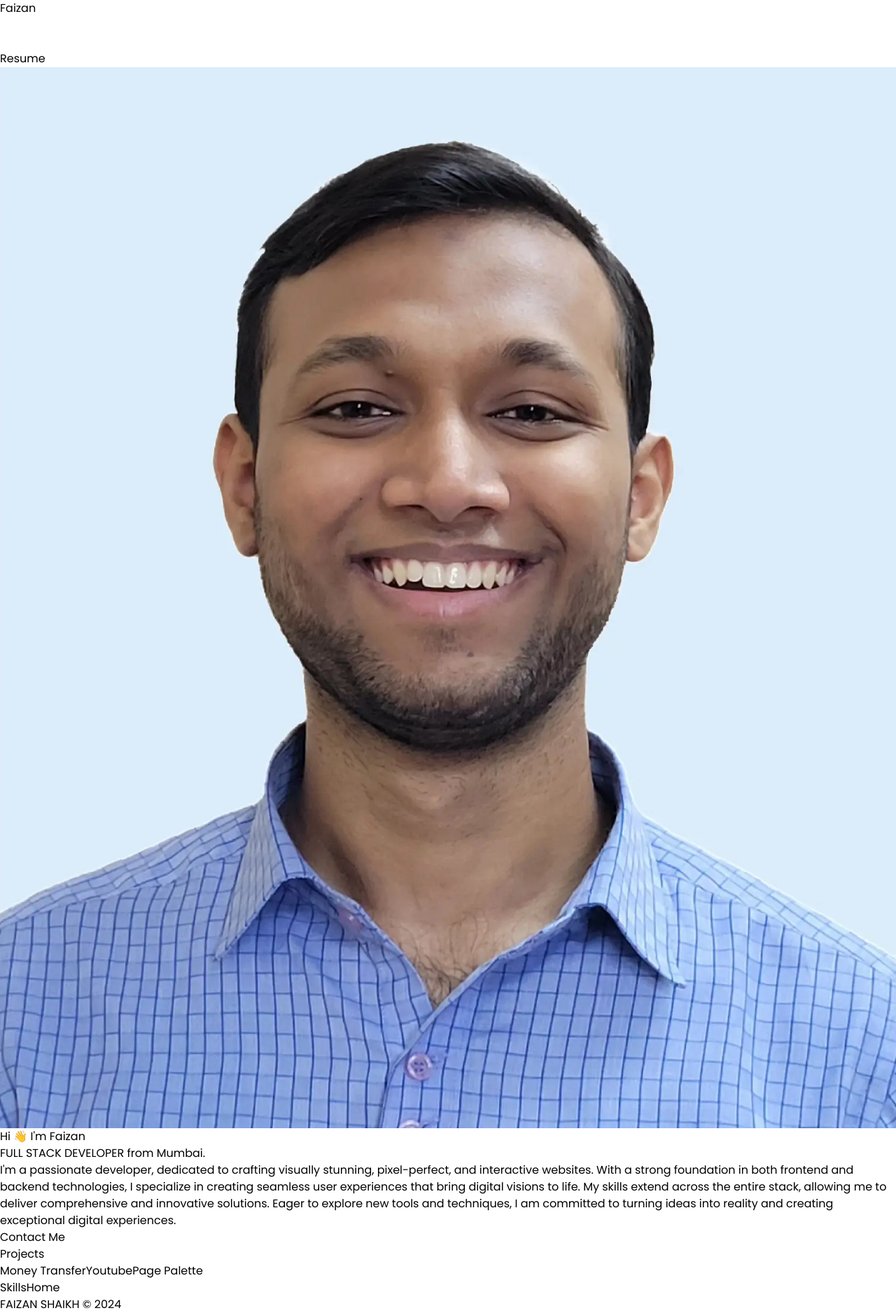
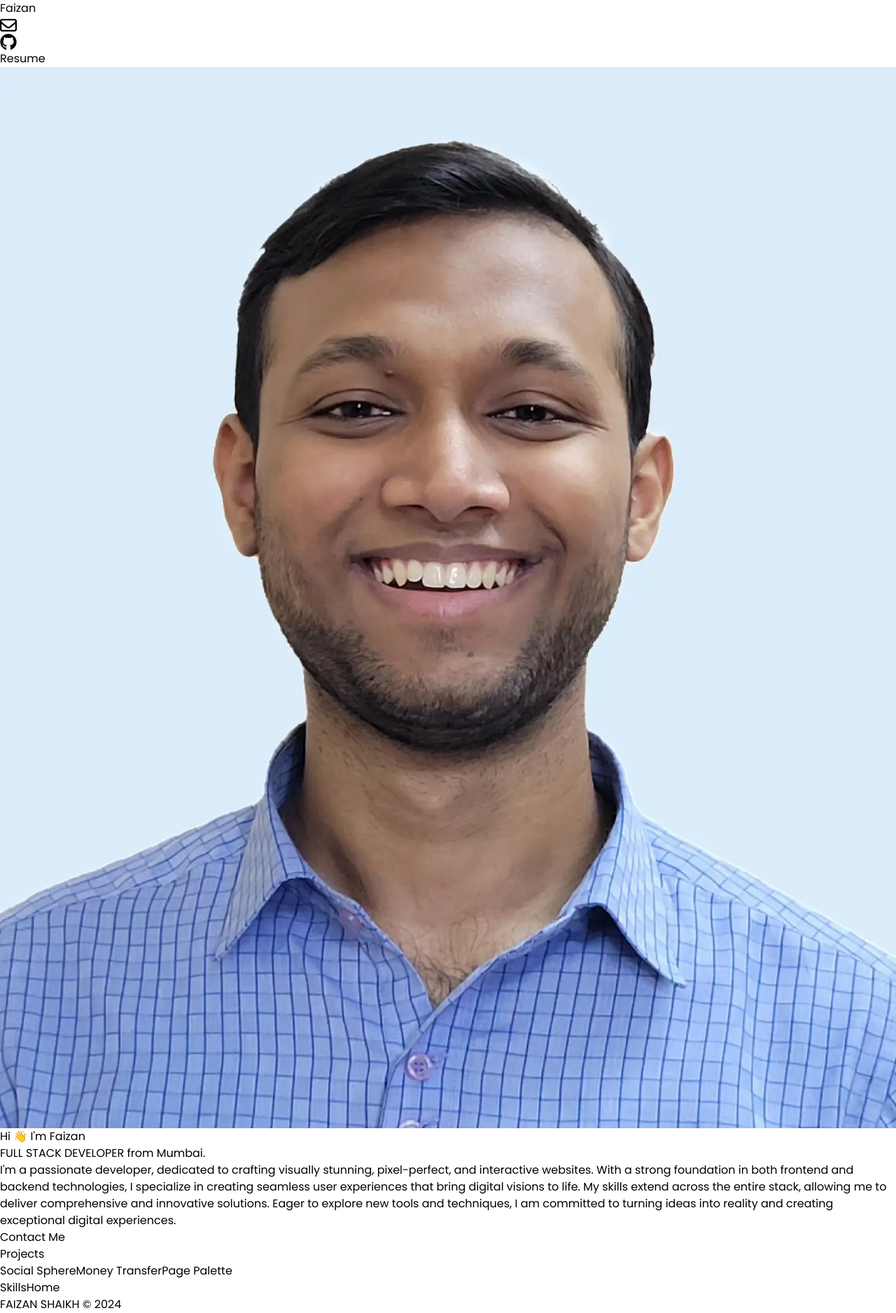
Before and after one commit to IronJosh786/portfolio_, a React (Vite) app: page / in a window 1280 px wide. Shown: the whole page at 70% size. Built offline with nearby package versions, Linux system fonts and the light colour scheme.

Commit message:
add new project

```diff
--- a/src/App.jsx
+++ b/src/App.jsx
@@ -24,11 +24,9 @@
                 height="24"
                 width="24"
                 viewBox="0 0 512 512"
+                className="duration-150 ease-in-out fill-white hover:fill-pink-700"
               >
-                <path
-                  fill="#fff"
-                  d="M64 112c-8.8 0-16 7.2-16 16v22.1L220.5 291.7c20.7 17 50.4 17 71.1 0L464 150.1V128c0-8.8-7.2-16-16-16H64zM48 212.2V384c0 8.8 7.2 16 16 16H448c8.8 0 16-7.2 16-16V212.2L322 328.8c-38.4 31.5-93.7 31.5-132 0L48 212.2zM0 128C0 92.7 28.7 64 64 64H448c35.3 0 64 28.7 64 64V384c0 35.3-28.7 64-64 64H64c-35.3 0-64-28.7-64-64V128z"
-                />
+                <path d="M64 112c-8.8 0-16 7.2-16 16v22.1L220.5 291.7c20.7 17 50.4 17 71.1 0L464 150.1V128c0-8.8-7.2-16-16-16H64zM48 212.2V384c0 8.8 7.2 16 16 16H448c8.8 0 16-7.2 16-16V212.2L322 328.8c-38.4 31.5-93.7 31.5-132 0L48 212.2zM0 128C0 92.7 28.7 64 64 64H448c35.3 0 64 28.7 64 64V384c0 35.3-28.7 64-64 64H64c-35.3 0-64-28.7-64-64V128z" />
               </svg>
             </Link>
             <Link
@@ -41,16 +39,14 @@
                 height="24"
                 width="24"
                 viewBox="0 0 496 512"
+                className="duration-150 ease-in-out fill-white hover:fill-pink-700"
               >
-                <path
-                  fill="#fff"
-                  d="M165.9 397.4c0 2-2.3 3.6-5.2 3.6-3.3 .3-5.6-1.3-5.6-3.6 0-2 2.3-3.6 5.2-3.6 3-.3 5.6 1.3 5.6 3.6zm-31.1-4.5c-.7 2 1.3 4.3 4.3 4.9 2.6 1 5.6 0 6.2-2s-1.3-4.3-4.3-5.2c-2.6-.7-5.5 .3-6.2 2.3zm44.2-1.7c-2.9 .7-4.9 2.6-4.6 4.9 .3 2 2.9 3.3 5.9 2.6 2.9-.7 4.9-2.6 4.6-4.6-.3-1.9-3-3.2-5.9-2.9zM244.8 8C106.1 8 0 113.3 0 252c0 110.9 69.8 205.8 169.5 239.2 12.8 2.3 17.3-5.6 17.3-12.1 0-6.2-.3-40.4-.3-61.4 0 0-70 15-84.7-29.8 0 0-11.4-29.1-27.8-36.6 0 0-22.9-15.7 1.6-15.4 0 0 24.9 2 38.6 25.8 21.9 38.6 58.6 27.5 72.9 20.9 2.3-16 8.8-27.1 16-33.7-55.9-6.2-112.3-14.3-112.3-110.5 0-27.5 7.6-41.3 23.6-58.9-2.6-6.5-11.1-33.3 2.6-67.9 20.9-6.5 69 27 69 27 20-5.6 41.5-8.5 62.8-8.5s42.8 2.9 62.8 8.5c0 0 48.1-33.6 69-27 13.7 34.7 5.2 61.4 2.6 67.9 16 17.7 25.8 31.5 25.8 58.9 0 96.5-58.9 104.2-114.8 110.5 9.2 7.9 17 22.9 17 46.4 0 33.7-.3 75.4-.3 83.6 0 6.5 4.6 14.4 17.3 12.1C428.2 457.8 496 362.9 496 252 496 113.3 383.5 8 244.8 8zM97.2 352.9c-1.3 1-1 3.3 .7 5.2 1.6 1.6 3.9 2.3 5.2 1 1.3-1 1-3.3-.7-5.2-1.6-1.6-3.9-2.3-5.2-1zm-10.8-8.1c-.7 1.3 .3 2.9 2.3 3.9 1.6 1 3.6 .7 4.3-.7 .7-1.3-.3-2.9-2.3-3.9-2-.6-3.6-.3-4.3 .7zm32.4 35.6c-1.6 1.3-1 4.3 1.3 6.2 2.3 2.3 5.2 2.6 6.5 1 1.3-1.3 .7-4.3-1.3-6.2-2.2-2.3-5.2-2.6-6.5-1zm-11.4-14.7c-1.6 1-1.6 3.6 0 5.9 1.6 2.3 4.3 3.3 5.6 2.3 1.6-1.3 1.6-3.9 0-6.2-1.4-2.3-4-3.3-5.6-2z"
-                />
+                <path d="M165.9 397.4c0 2-2.3 3.6-5.2 3.6-3.3 .3-5.6-1.3-5.6-3.6 0-2 2.3-3.6 5.2-3.6 3-.3 5.6 1.3 5.6 3.6zm-31.1-4.5c-.7 2 1.3 4.3 4.3 4.9 2.6 1 5.6 0 6.2-2s-1.3-4.3-4.3-5.2c-2.6-.7-5.5 .3-6.2 2.3zm44.2-1.7c-2.9 .7-4.9 2.6-4.6 4.9 .3 2 2.9 3.3 5.9 2.6 2.9-.7 4.9-2.6 4.6-4.6-.3-1.9-3-3.2-5.9-2.9zM244.8 8C106.1 8 0 113.3 0 252c0 110.9 69.8 205.8 169.5 239.2 12.8 2.3 17.3-5.6 17.3-12.1 0-6.2-.3-40.4-.3-61.4 0 0-70 15-84.7-29.8 0 0-11.4-29.1-27.8-36.6 0 0-22.9-15.7 1.6-15.4 0 0 24.9 2 38.6 25.8 21.9 38.6 58.6 27.5 72.9 20.9 2.3-16 8.8-27.1 16-33.7-55.9-6.2-112.3-14.3-112.3-110.5 0-27.5 7.6-41.3 23.6-58.9-2.6-6.5-11.1-33.3 2.6-67.9 20.9-6.5 69 27 69 27 20-5.6 41.5-8.5 62.8-8.5s42.8 2.9 62.8 8.5c0 0 48.1-33.6 69-27 13.7 34.7 5.2 61.4 2.6 67.9 16 17.7 25.8 31.5 25.8 58.9 0 96.5-58.9 104.2-114.8 110.5 9.2 7.9 17 22.9 17 46.4 0 33.7-.3 75.4-.3 83.6 0 6.5 4.6 14.4 17.3 12.1C428.2 457.8 496 362.9 496 252 496 113.3 383.5 8 244.8 8zM97.2 352.9c-1.3 1-1 3.3 .7 5.2 1.6 1.6 3.9 2.3 5.2 1 1.3-1 1-3.3-.7-5.2-1.6-1.6-3.9-2.3-5.2-1zm-10.8-8.1c-.7 1.3 .3 2.9 2.3 3.9 1.6 1 3.6 .7 4.3-.7 .7-1.3-.3-2.9-2.3-3.9-2-.6-3.6-.3-4.3 .7zm32.4 35.6c-1.6 1.3-1 4.3 1.3 6.2 2.3 2.3 5.2 2.6 6.5 1 1.3-1.3 .7-4.3-1.3-6.2-2.2-2.3-5.2-2.6-6.5-1zm-11.4-14.7c-1.6 1-1.6 3.6 0 5.9 1.6 2.3 4.3 3.3 5.6 2.3 1.6-1.3 1.6-3.9 0-6.2-1.4-2.3-4-3.3-5.6-2z" />
               </svg>
             </Link>
             <Link
               className="cursor-pointer text-sm md:text-base bg-white text-[#1D1D20] p-1 rounded-full font-medium duration-300 ease-in-out hover:ring ring-pink-700 ring-opacity-50 hover:bg-[#1D1D20] hover:text-pink-700"
-              to="https://drive.google.com/file/d/1M7s3HANAnufcc7Zfp5uNEip_CdFvHdge/view?usp=sharing"
+              to="https://drive.google.com/file/d/1wOr-glQNvFuiIwcrV_zhOuDsilbHvSX3/view?usp=sharing"
               target="_blank"
             >
               Resume
@@ -71,9 +67,9 @@
                       isActive ? "text-pink-700" : "text-white"
                     }`
                   }
-                  to={"/money-transfer"}
+                  to={"/socialsphere"}
                 >
-                  Money Transfer
+                  Social Sphere
                 </NavLink>
                 <NavLink
                   className={({ isActive }) =>
@@ -81,9 +77,9 @@
                       isActive ? "text-pink-700" : "text-white"
                     }`
                   }
-                  to={"/youtube-backend"}
+                  to={"/money-transfer"}
                 >
-                  Youtube
+                  Money Transfer
                 </NavLink>
                 <NavLink
                   className={({ isActive }) =>
--- a/src/main.jsx
+++ b/src/main.jsx
@@ -10,6 +10,33 @@
     path: "/",
     element: <App />,
     children: [
+      {
+        path: "socialsphere",
+        element: (
+          <ProjectTemplate
+            heading={"Social Sphere"}
+            description={
+              "The application utilizes the MERN stack: MongoDB for scalable data storage, Express.js and Node.js for efficient backend operations, and React.js for dynamic frontend interfaces. Cloudinary seamlessly manages multimedia assets, optimizing storage and delivery. Together, these technologies create an intuitive platform for seamless user interaction and multimedia management."
+            }
+            site={"https://frontend-production-391c.up.railway.app/"}
+            code={"https://github.com/IronJosh786/Social-Media-App"}
+            tech={[
+              "MongoDB",
+              "Mongoose",
+              "Express.js",
+              "React.js",
+              "Node.js",
+              "Bcrypt",
+              "JWT",
+              "Cloudinary",
+              "Multer",
+              "Aggregation Pipeline",
+              "Zod",
+              "DaisyUI",
+            ]}
+          />
+        ),
+      },
       {
         path: "money-transfer",
         element: (
@@ -25,29 +52,6 @@
               "Mongoose",
               "Express.js",
               "React.js",
-              "Node.js",
-              "Bcrypt",
-              "JWT",
-              "Cloudinary",
-              "Multer",
-              "Aggregation Pipeline",
-            ]}
-          />
-        ),
-      },
-      {
-        path: "youtube-backend",
-        element: (
-          <ProjectTemplate
-            heading={"Youtube Backend"}
-            description={
-              "Built on Node.js and Express.js, this backend project provides a solid foundation for a video content management system. Leveraging MongoDB for data storage and Cloudinary for efficient multimedia asset management, it ensures a scalable and reliable backend infrastructure. Seamlessly handle user authentication, video uploads, likes, comments, and subscriptions. The project focuses on security and performance, utilizing these technologies to create a robust backend for your video platform."
-            }
-            code={"https://github.com/IronJosh786/Backend"}
-            tech={[
-              "MongoDB",
-              "Mongoose",
-              "Express.js",
               "Node.js",
               "Bcrypt",
               "JWT",
```
